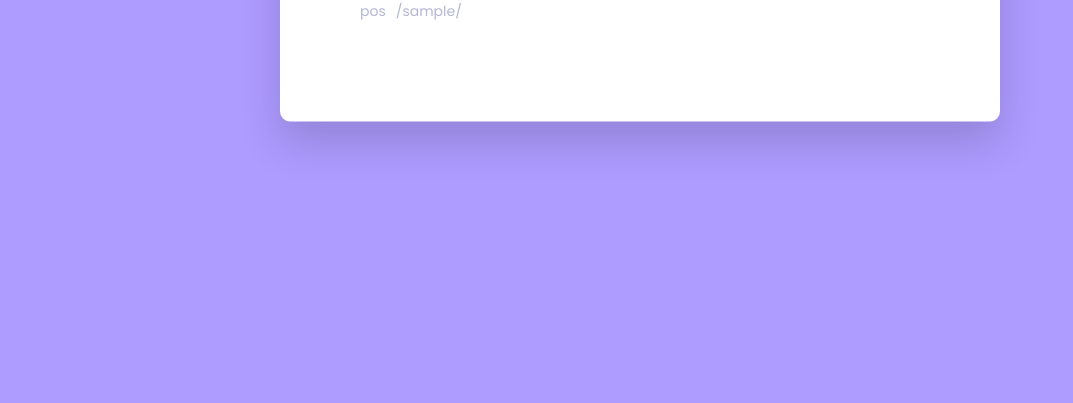
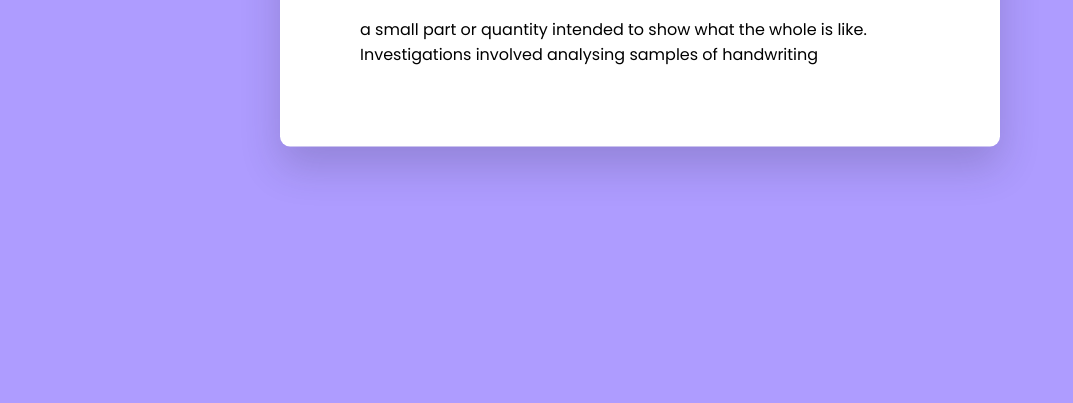
Before and after one commit to Andreen-Muchiri/Phase-1-Project, a plain HTML site: page index.html in a window 1280 px wide. Shown: the part 469-872 px from the top of the page, without its empty margins (0-1073 px from the left). Drawn offline with Linux system fonts and the light colour scheme.

Commit message:
Add paragraph word-meaning and word-example

```diff
--- a/index.html
+++ b/index.html
@@ -63,6 +63,10 @@
             <p>pos</p>
             <p>/sample/</p>
         </div>
+        <p class="word-meaning">
+          a small part or quantity intended to show what the whole is like.
+        </p>
+        <p class="word-example">Investigations involved analysing samples of handwriting</p>
       </div>
         <!--Add Home,AboutUs,Features and Contact US-->
 
```
